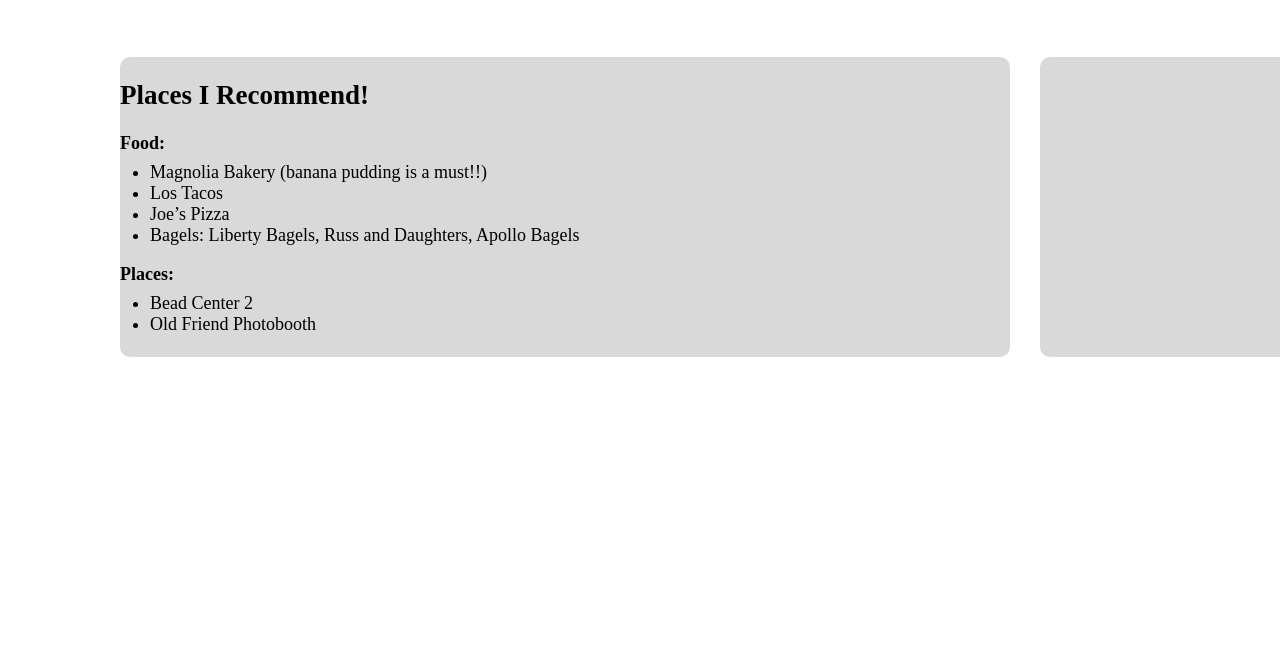
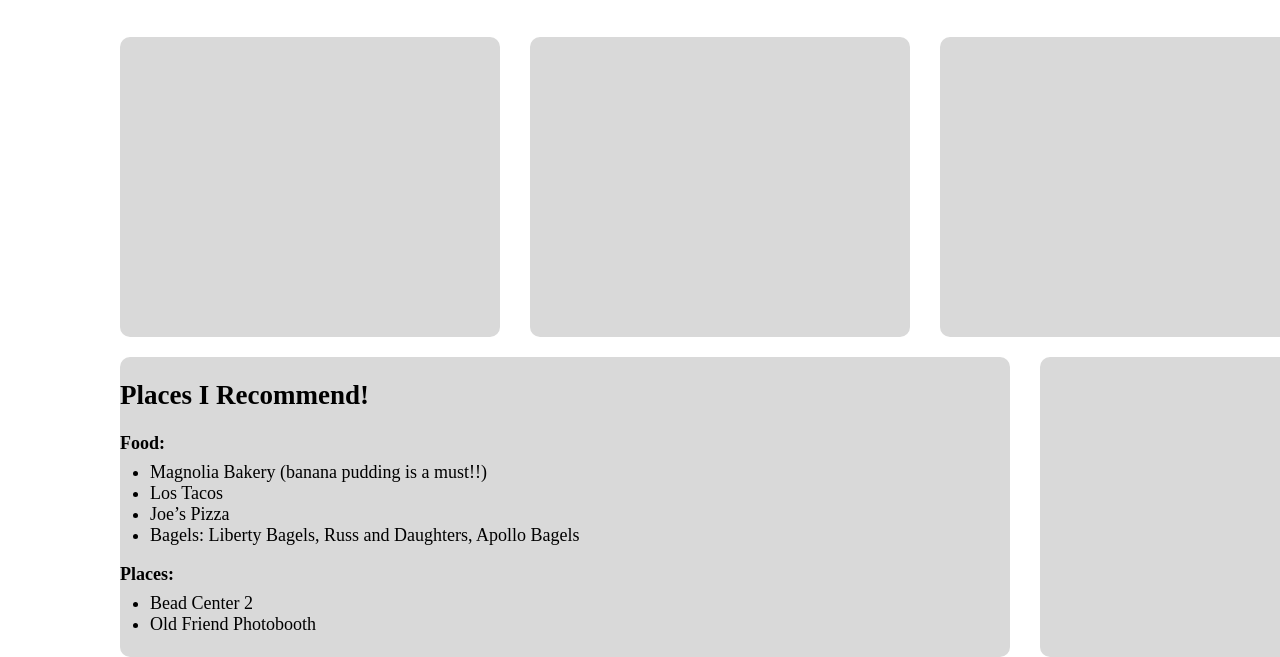
Before and after one commit to lm2eng/digital-diary, a plain HTML site: page travel.html in a window 1280 px wide. Shown: the part 183-840 px from the top of the page. Before the commit the page ends 800 px from the top, so only its background shows below. Drawn offline with Linux system fonts and the light colour scheme.

Commit message:
( ◕ ◞ ◕ ) auto commit

```diff
--- a/sports-style.css
+++ b/sports-style.css
@@ -48,15 +48,14 @@
         display: grid;
         grid-template-columns: 380px 380px 380px;
         gap: 30px;
-        padding-top: 20px;
         height: 600px;
       }
 
        .container-2 {
         display: grid;
         grid-template-columns: 380px 380px 380px;
+        margin-top: 50px;
         gap: 30px;
-        margin-top: 50px;
         height: 600px;
       }
 
--- a/travel-style.css
+++ b/travel-style.css
@@ -56,13 +56,20 @@
         color: #ffabf5;
       }
 
-      .container {
+      .container-1 {
         display: grid;
         grid-template-columns: 890px 280px;
         gap: 30px;
         padding-top: 20px;
         height: 200px;
         /* the container needs a defined height */
+      }
+
+      .container-2 {
+        display: grid;
+        grid-template-columns: 380px 380px 380px;
+        gap: 30px;
+        height: 300px;
       }
 
       .grid-item-tall {
--- a/travel.html
+++ b/travel.html
@@ -18,11 +18,28 @@
 
     <h1> Travel </h1>
 
-    <!-- Overall container -->
-    <div class="container">
+     <!-- Overall Photo Container -->
+    <div class="container-2">
 
+      <!-- Photo -->
+      <div class="grid-item-2">
 
-      <!-- Top Left -->
+      </div>
+
+      <div class="grid-item-2">
+
+      </div>
+
+      <div class="grid-item-2">
+
+      </div>
+
+    </div>
+
+    <!-- Overall Recommended Container -->
+    <div class="container-1">
+
+      <!-- Recommended Left Text -->
       <div class="grid-item-tall">
         <h2>
           Places I Recommend!
@@ -43,7 +60,7 @@
 
       </div>
 
-      <!-- Top Right -->
+      <!-- Recommended Right Photo -->
       <div class="grid-item-2">
 
       </div>
```
Also changed, not shown: index.html (+1 -2 lines), sports.html (+0 -1 lines).
